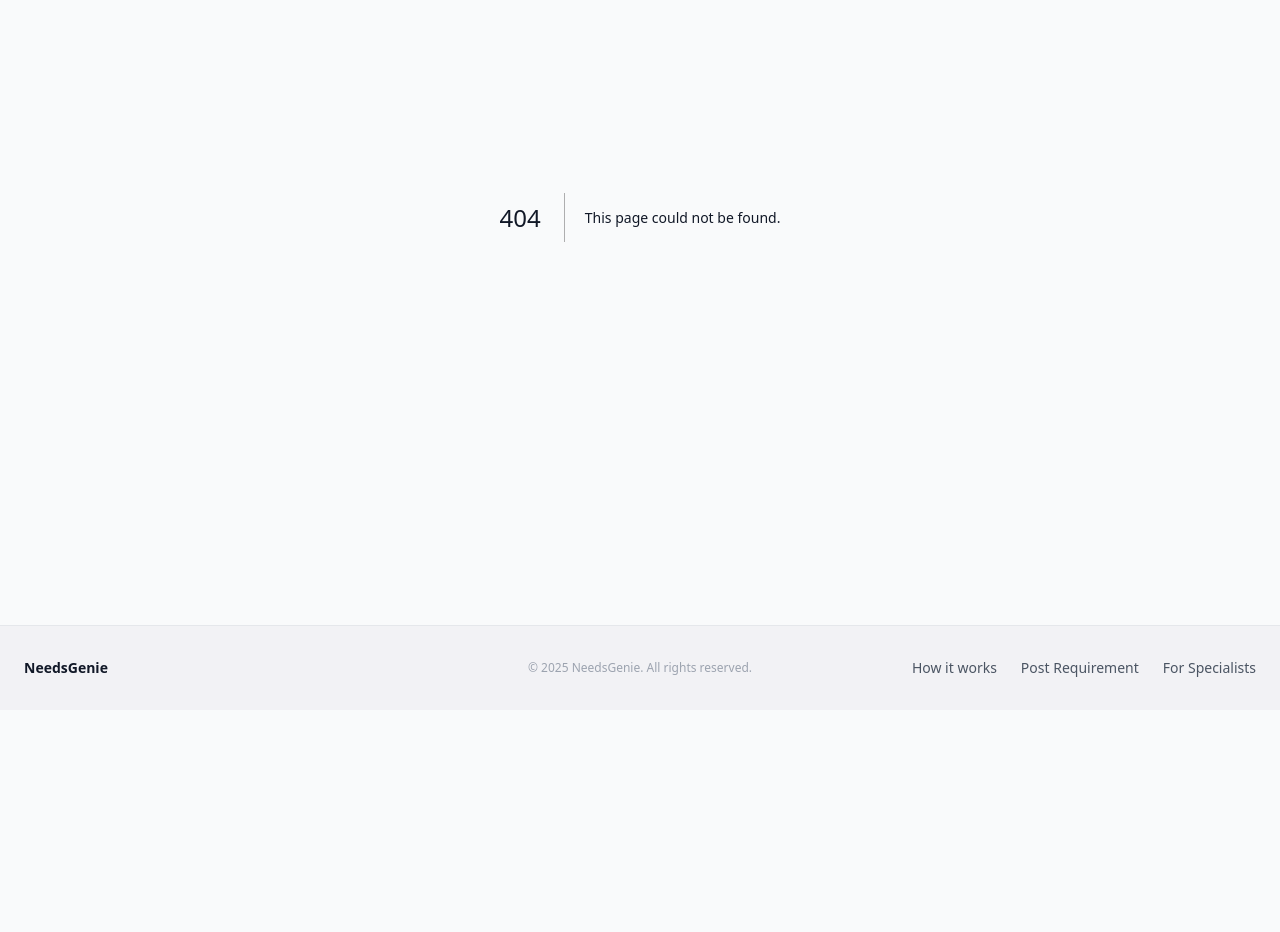
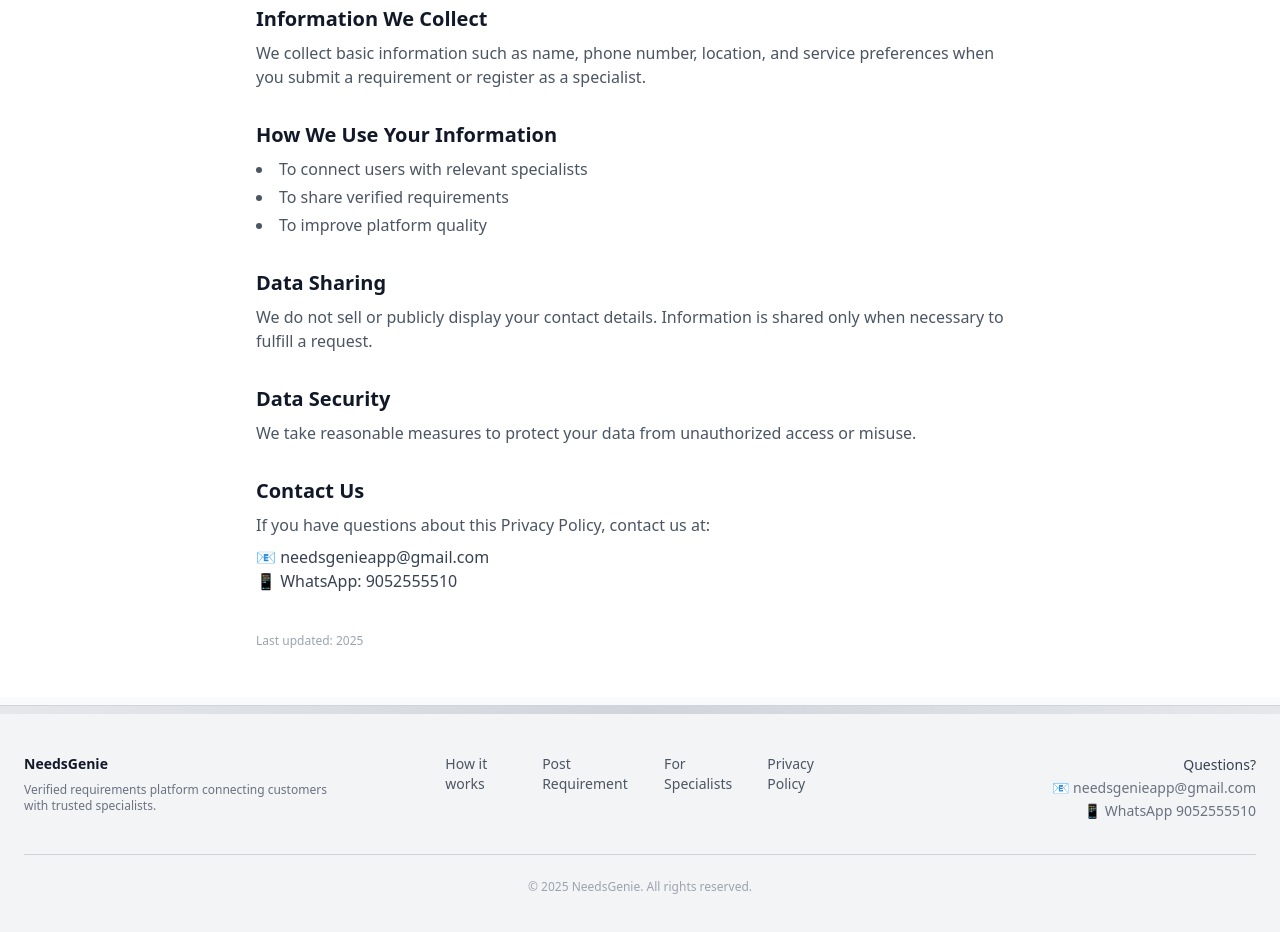
Before and after one commit to ishaiktaher/NeedsGenie, a Next.js app: page /privacy-policy in a window 1280 px wide. Before the commit this address had no page. Shown: the part 240-1172 px from the top of the page. Before the commit the page ends 950 px from the top, so only its background shows below. Built offline with nearby package versions, Linux system fonts and the light colour scheme.

Commit message:
Updated Footer

```diff
--- /dev/null
+++ b/app/privacy-policy/page.jsx
@@ -0,0 +1,65 @@
+export default function PrivacyPolicy() {
+  return (
+    <main className="min-h-screen bg-white px-6 py-12">
+      <div className="max-w-3xl mx-auto">
+        <h1 className="text-3xl font-bold text-gray-900 mb-6">
+          Privacy Policy
+        </h1>
+
+        <p className="text-gray-600 mb-4">
+          At <strong>NeedsGenie</strong>, your privacy is important to us. This
+          policy explains how we collect, use, and protect your information.
+        </p>
+
+        <h2 className="text-xl font-semibold text-gray-900 mt-8 mb-2">
+          Information We Collect
+        </h2>
+        <p className="text-gray-600">
+          We collect basic information such as name, phone number, location,
+          and service preferences when you submit a requirement or register
+          as a specialist.
+        </p>
+
+        <h2 className="text-xl font-semibold text-gray-900 mt-8 mb-2">
+          How We Use Your Information
+        </h2>
+        <ul className="list-disc list-inside text-gray-600 space-y-1">
+          <li>To connect users with relevant specialists</li>
+          <li>To share verified requirements</li>
+          <li>To improve platform quality</li>
+        </ul>
+
+        <h2 className="text-xl font-semibold text-gray-900 mt-8 mb-2">
+          Data Sharing
+        </h2>
+        <p className="text-gray-600">
+          We do not sell or publicly display your contact details. Information
+          is shared only when necessary to fulfill a request.
+        </p>
+
+        <h2 className="text-xl font-semibold text-gray-900 mt-8 mb-2">
+          Data Security
+        </h2>
+        <p className="text-gray-600">
+          We take reasonable measures to protect your data from unauthorized
+          access or misuse.
+        </p>
+
+        <h2 className="text-xl font-semibold text-gray-900 mt-8 mb-2">
+          Contact Us
+        </h2>
+        <p className="text-gray-600">
+          If you have questions about this Privacy Policy, contact us at:
+        </p>
+        <p className="text-gray-700 mt-2">
+          📧 needsgenieapp@gmail.com <br />
+          📱 WhatsApp: 9052555510
+        </p>
+
+        <p className="text-xs text-gray-400 mt-10">
+          Last updated: {new Date().getFullYear()}
+        </p>
+      </div>
+    </main>
+  );
+}
--- a/components/Footer.jsx
+++ b/components/Footer.jsx
@@ -2,16 +2,19 @@
 
 export default function Footer() {
   return (
-    <footer className="bg-[#f2f2f5] border-t border-gray-200">
-      <div className="max-w-7xl mx-auto px-6 py-8">
+    <footer className="bg-gray-100 border-t border-gray-300">
+      {/* Desktop visual anchor */}
+      <div className="hidden sm:block h-2 bg-gradient-to-r from-gray-200 via-gray-300 to-gray-200" />
 
-        {/* MOBILE FOOTER */}
-        <div className="flex flex-col items-center text-center gap-4 sm:hidden">
-          <div className="text-sm font-semibold text-gray-900">
+      <div className="max-w-7xl mx-auto px-6 py-10">
+
+        {/* MOBILE */}
+        <div className="flex flex-col items-center text-center gap-6 sm:hidden">
+          <div className="text-base font-semibold text-gray-900">
             NeedsGenie
           </div>
 
-          <nav className="flex gap-4 text-sm text-gray-600">
+          <nav className="flex gap-6 text-sm text-gray-600">
             <Link href="/how-it-works" className="hover:text-gray-900">
               How it works
             </Link>
@@ -21,27 +24,37 @@
             <Link href="/specialist/register" className="hover:text-gray-900">
               For Specialists
             </Link>
+            <Link href="/privacy-policy" className="hover:text-gray-900">
+              Privacy
+            </Link>
           </nav>
+
+          <div className="text-sm text-gray-500 leading-relaxed">
+            <p className="font-medium text-gray-700">Questions?</p>
+            <p>📧 needsgenieapp@gmail.com</p>
+            <p>📱 WhatsApp 9052555510</p>
+          </div>
 
           <div className="text-xs text-gray-400">
             © {new Date().getFullYear()} NeedsGenie
           </div>
         </div>
 
-        {/* DESKTOP FOOTER */}
-        <div className="hidden sm:flex sm:items-center">
-          {/* Left */}
-          <div className="flex-1 text-sm font-semibold text-gray-900">
-            NeedsGenie
+        {/* DESKTOP */}
+        <div className="hidden sm:grid grid-cols-3 gap-8 items-start">
+
+          {/* Brand */}
+          <div>
+            <p className="text-sm font-semibold text-gray-900">
+              NeedsGenie
+            </p>
+            <p className="text-xs text-gray-500 mt-2 max-w-xs">
+              Verified requirements platform connecting customers with trusted specialists.
+            </p>
           </div>
 
-          {/* Center */}
-          <div className="flex-1 text-center text-xs text-gray-400">
-            © {new Date().getFullYear()} NeedsGenie. All rights reserved.
-          </div>
-
-          {/* Right */}
-          <nav className="flex-1 flex justify-end gap-6 text-sm text-gray-600">
+          {/* Links */}
+          <nav className="flex justify-center gap-8 text-sm text-gray-600">
             <Link href="/how-it-works" className="hover:text-gray-900">
               How it works
             </Link>
@@ -51,9 +64,43 @@
             <Link href="/specialist/register" className="hover:text-gray-900">
               For Specialists
             </Link>
+            <Link href="/privacy-policy" className="hover:text-gray-900">
+              Privacy Policy
+            </Link>
           </nav>
+
+          {/* Contact */}
+          <div className="text-sm text-gray-500 text-right leading-relaxed">
+            <p className="font-medium text-gray-700">Questions?</p>
+            <p>
+              📧{" "}
+              <a
+                href="mailto:needsgenieapp@gmail.com"
+                className="hover:underline"
+              >
+                needsgenieapp@gmail.com
+              </a>
+            </p>
+
+            <p>
+              📱{" "}
+              <a
+                href="https://wa.me/919052555510"
+                target="_blank"
+                rel="noopener noreferrer"
+                className="hover:underline"
+              >
+                WhatsApp 9052555510
+              </a>
+            </p>
+
+          </div>
         </div>
 
+        {/* Desktop copyright */}
+        <div className="hidden sm:block mt-8 pt-6 border-t border-gray-300 text-center text-xs text-gray-400">
+          © {new Date().getFullYear()} NeedsGenie. All rights reserved.
+        </div>
       </div>
     </footer>
   );
```
